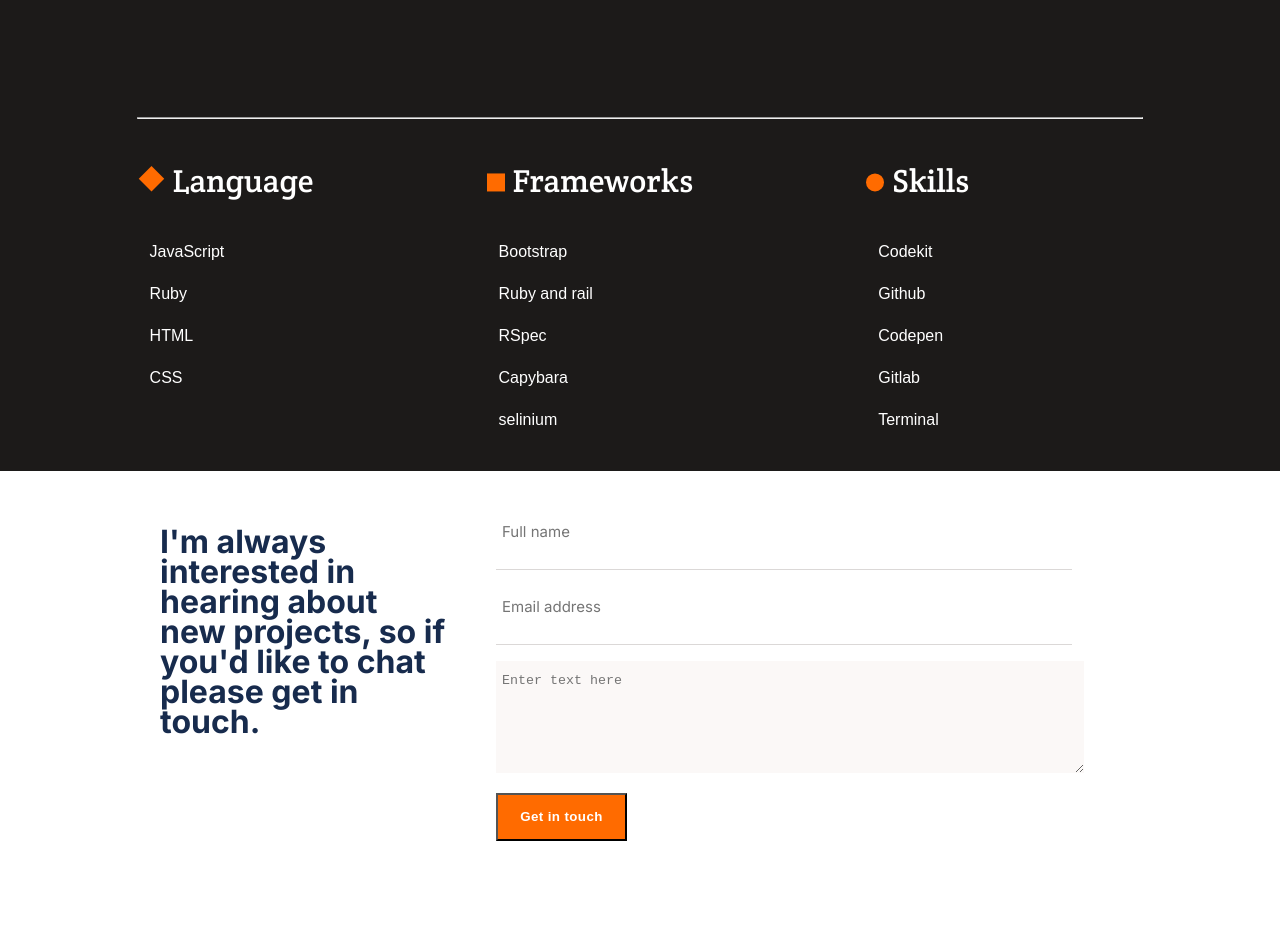
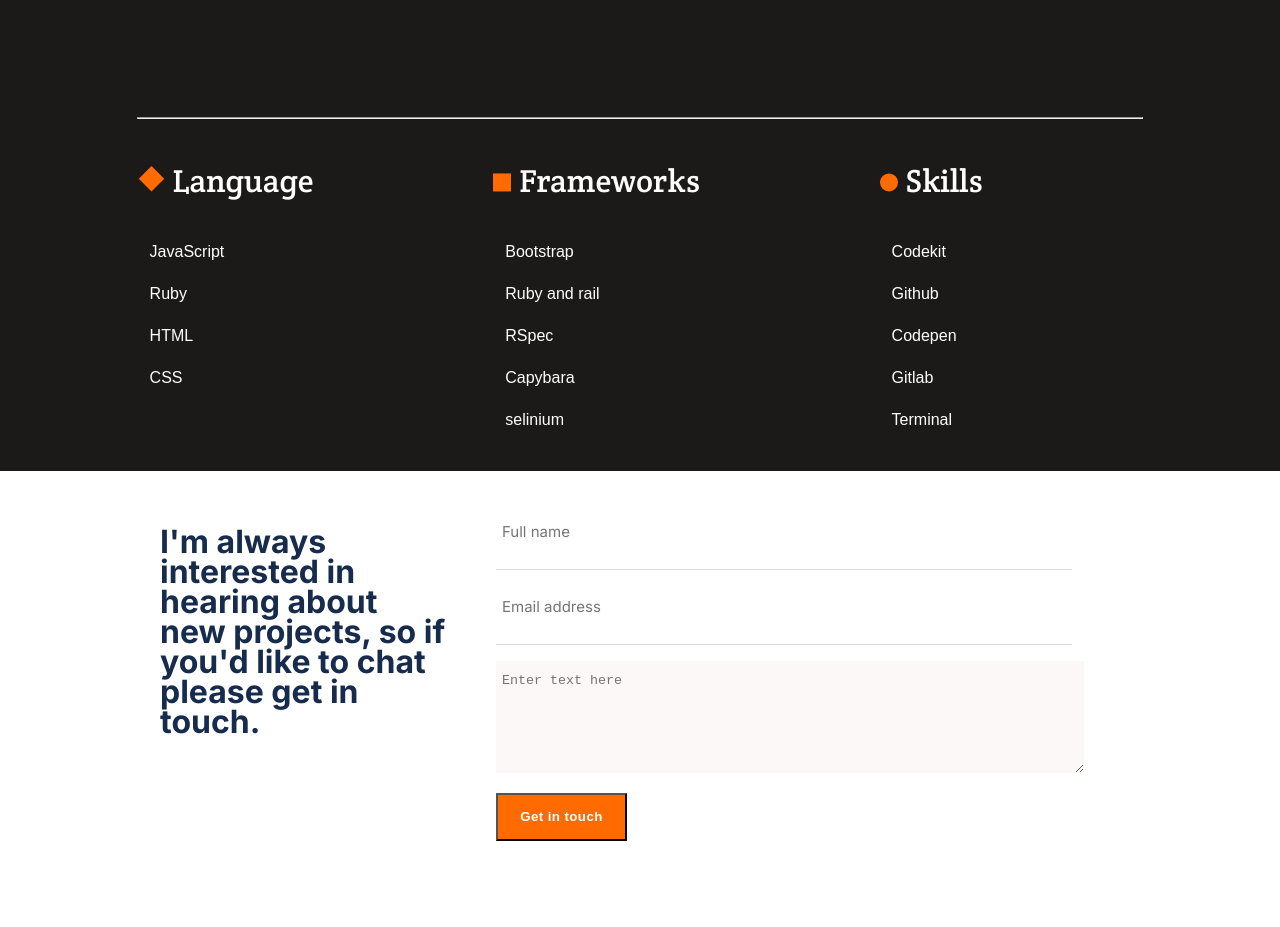
Before and after one commit to Emmykage/portfolio, a website: page index.html in a window 1280 px wide. Shown: the part 3181-4108 px from the top of the page. Drawn offline with Linux system fonts and the light colour scheme.

Commit message:
slight change to footer column gap

```diff
--- a/style.css
+++ b/style.css
@@ -732,6 +732,7 @@ textarea {
     margin: auto;
     padding: 0;
     grid-template-columns: auto auto auto;
+    column-gap: 2%;
   }
 
   .skill {
```
